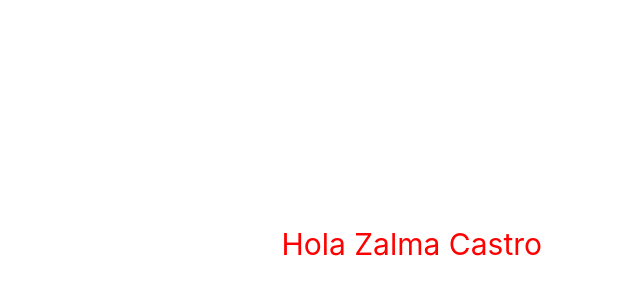
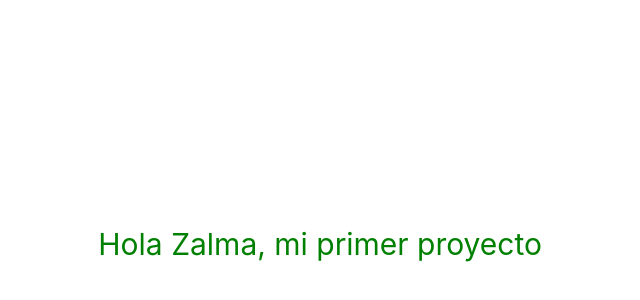
Before and after one commit to ZalmaCastroRosas/VueLearn, a Vue app: page / in a window 1280 px wide. Shown: the part 156-456 px from the top of the page, without its empty margins (98-738 px from the left). Built offline with nearby package versions, Linux system fonts and the light colour scheme.

Commit message:
v-bind o :

```diff
--- a/src/App.vue
+++ b/src/App.vue
@@ -1,8 +1,11 @@
 <script setup>
+const name = ', mi primer proyecto';
+const styleColor = 'color: green';
 </script>
 
 <template>
-  <h1>Hola Zalma Castro</h1>
+  <!--<h1 v-bind:style="styleColor">Hola Zalma{{ name }}</h1>-->
+  <h1 :style="styleColor">Hola Zalma{{ name }}</h1>
 </template>
 
 <style>
```
